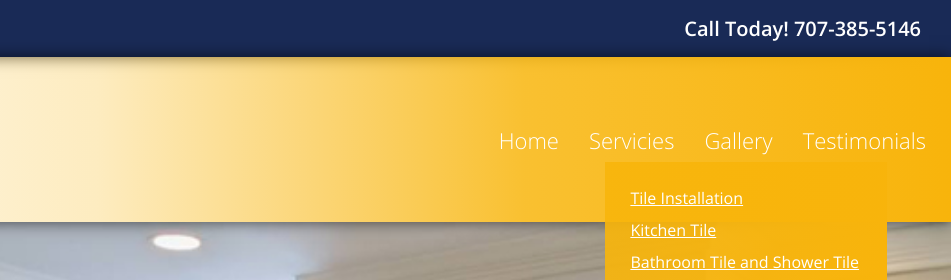
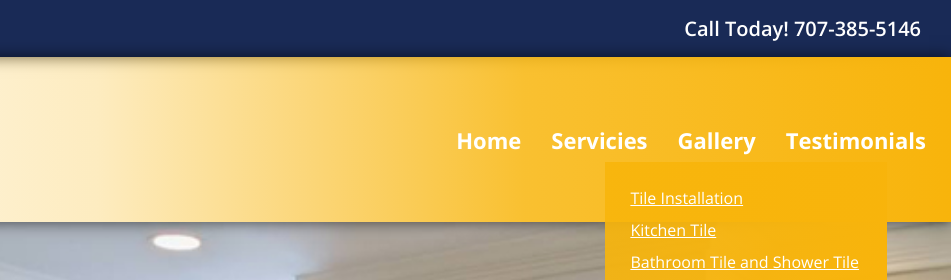
Before and after one commit to VictorTamayoBriones/DL-Tile, a plain HTML site: page index.html in a window 1280 px wide. Shown: the top 280 px of the page, 329-1280 px from the left. Drawn offline with Linux system fonts and the light colour scheme.

Commit message:
Update style.css

```diff
--- a/assets/css/style.css
+++ b/assets/css/style.css
@@ -85,7 +85,7 @@ header {
           color: #fff;
           text-decoration: none;
           font-size: 22px;
-          font-family: "Ops-Light"; }
+          font-family: "Ops-Bold"; }
           header .navigate .contenedor .menu ul li a:hover {
             text-decoration: underline #fff; }
   header .navigate .desplegable {
```
